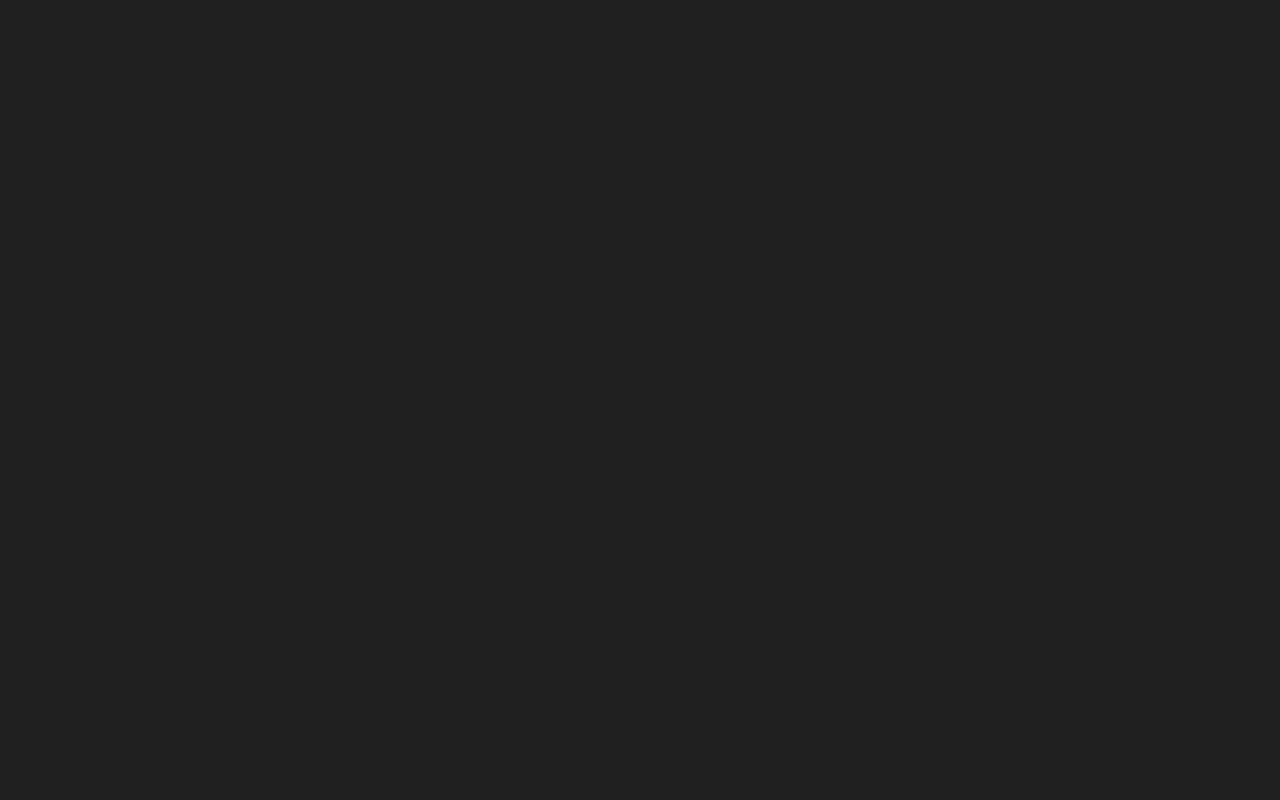
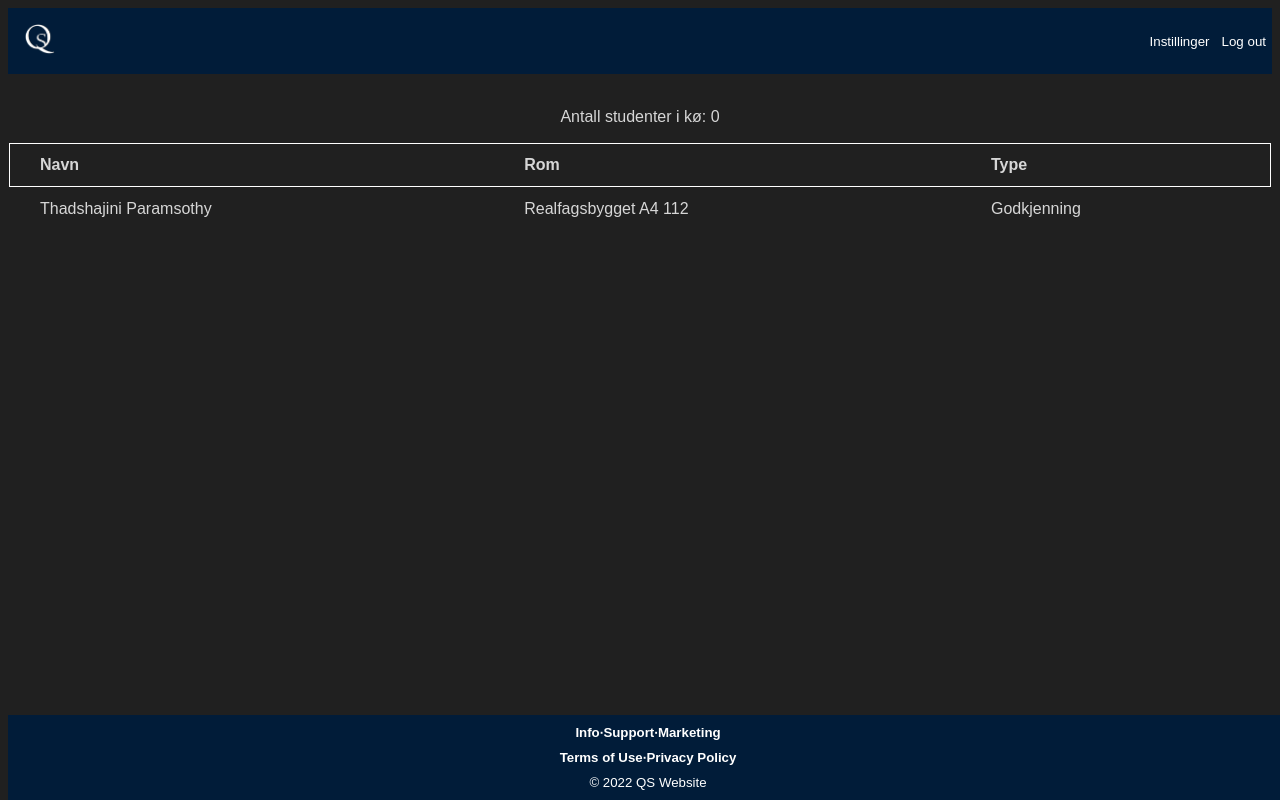
Before and after one commit to thadshap/Full-stack-application-developer-QS-project, a Vue app: page /queueStudent in a window 1280 px wide. Before the commit this address had no page. Built offline with nearby package versions, Linux system fonts and the light colour scheme; the HTML template or start-up script is replaced by a standard one.

Commit message:
added table into queue

```diff
--- a/src/router/index.js
+++ b/src/router/index.js
@@ -7,6 +7,8 @@ import HomeStudent from "../views/HomeStudent.vue";
 import HomeStudentAss from "../views/HomeStudentAss";
 import AssigmentView from "../views/AssigmentView";
 import RegisterInLine from "../views/RegisterInLine";
+import QueueStudent from "../views/QueueStudent";
+import QueueStudentAss from "../views/QueueStudentAss";
 
 const routes = [
   {
@@ -49,6 +51,16 @@ const routes = [
     name: "registerInLine",
     component: RegisterInLine,
   },
+  {
+    path: "/queueStudent",
+    name: "queueStudent",
+    component: QueueStudent,
+  },
+  {
+    path: "/queueStudentAss",
+    name: "queueStudentAss",
+    component: QueueStudentAss,
+  },
 ];
 
 const router = createRouter({
--- /dev/null
+++ b/src/views/QueueStudent.vue
@@ -0,0 +1,59 @@
+<template>
+  <div id="queue-student-container">
+    <Header></Header><br>
+    <p id="amount-of-students-in-queue">Antall studenter i kø: 0</p>
+    <table id="queue-table">
+      <tr id="queue-table-headers">
+        <th id="name">Navn</th>
+        <th id="room">Rom</th>
+        <th id="type">Type</th>
+      </tr>
+      <tr>
+        <td id="name-column">Thadshajini Paramsothy</td>
+        <td id="room-column">Realfagsbygget A4 112</td>
+        <td id="type-column">Godkjenning</td>
+      </tr>
+    </table>
+    <Footer></Footer>
+  </div>
+</template>
+
+<script>
+import Footer from "../components/Footer";
+import Header from "../components/Header";
+
+export default {
+  name: "QueueStudent",
+  components: {Footer, Header},
+};
+</script>
+
+<style scoped>
+#amount-of-students-in-queue{
+  text-align: center;
+  color: rgba(255, 255, 255, 0.82);
+
+
+}
+#queue-table{
+  width: 100%;
+}
+#queue-table th ,#queue-table td{
+  padding-top: 12px;
+  padding-bottom: 12px;
+  text-align: left;
+  color: rgba(255, 255, 255, 0.82);
+  font-family: inherit;
+  padding-left: 30px;
+}
+#queue-table td{
+  font-weight: lighter;
+}
+#queue-table-headers{
+  outline: 0.5px solid white;
+  width: 100%;
+}
+#type-column{
+  padding-right: 10px;
+}
+</style>
--- /dev/null
+++ b/src/views/QueueStudentAss.vue
@@ -0,0 +1,20 @@
+<template>
+  <div id="queue-student-ass-container">
+    <Header></Header><br>
+    <Footer></Footer>
+  </div>
+</template>
+
+<script>
+import Footer from "../components/Footer";
+import Header from "../components/Header";
+
+export default {
+  name: "QueueStudentAss",
+  components: {Footer, Header},
+};
+</script>
+
+<style scoped>
+
+</style>
```
